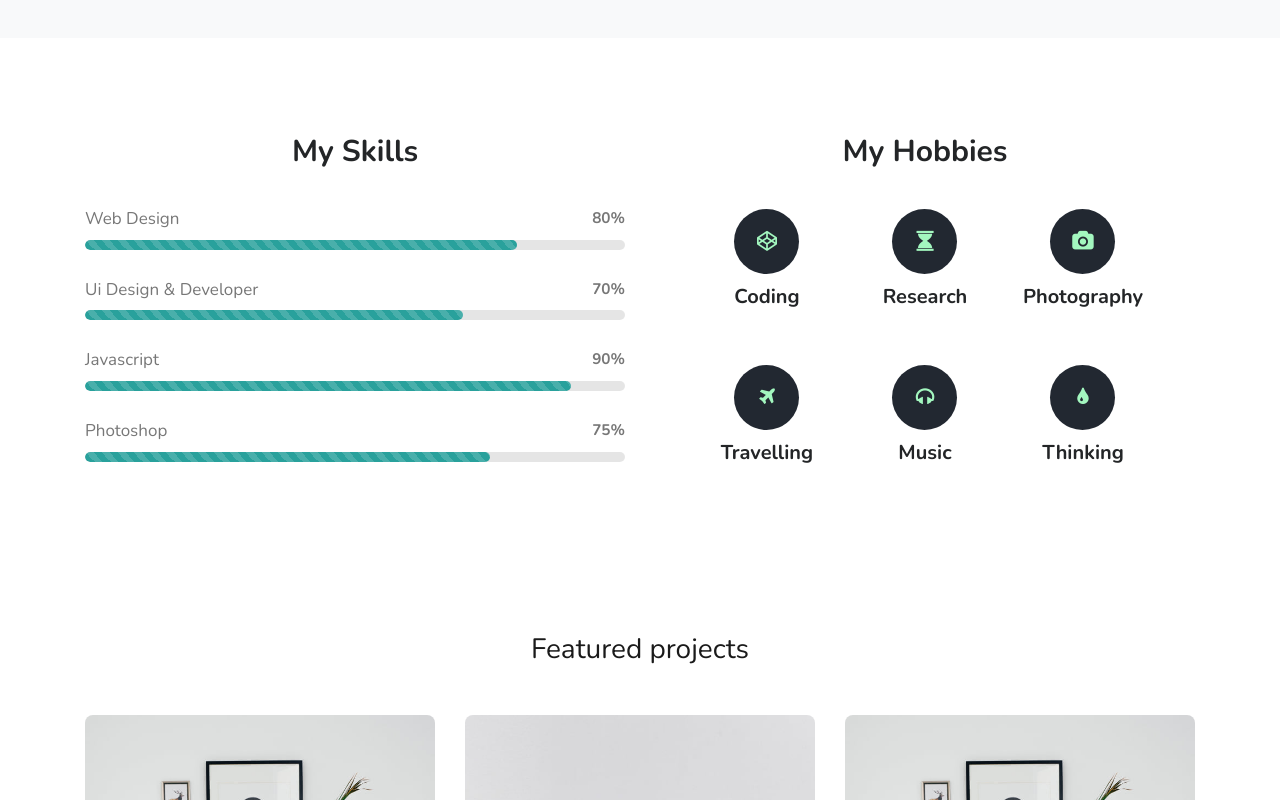
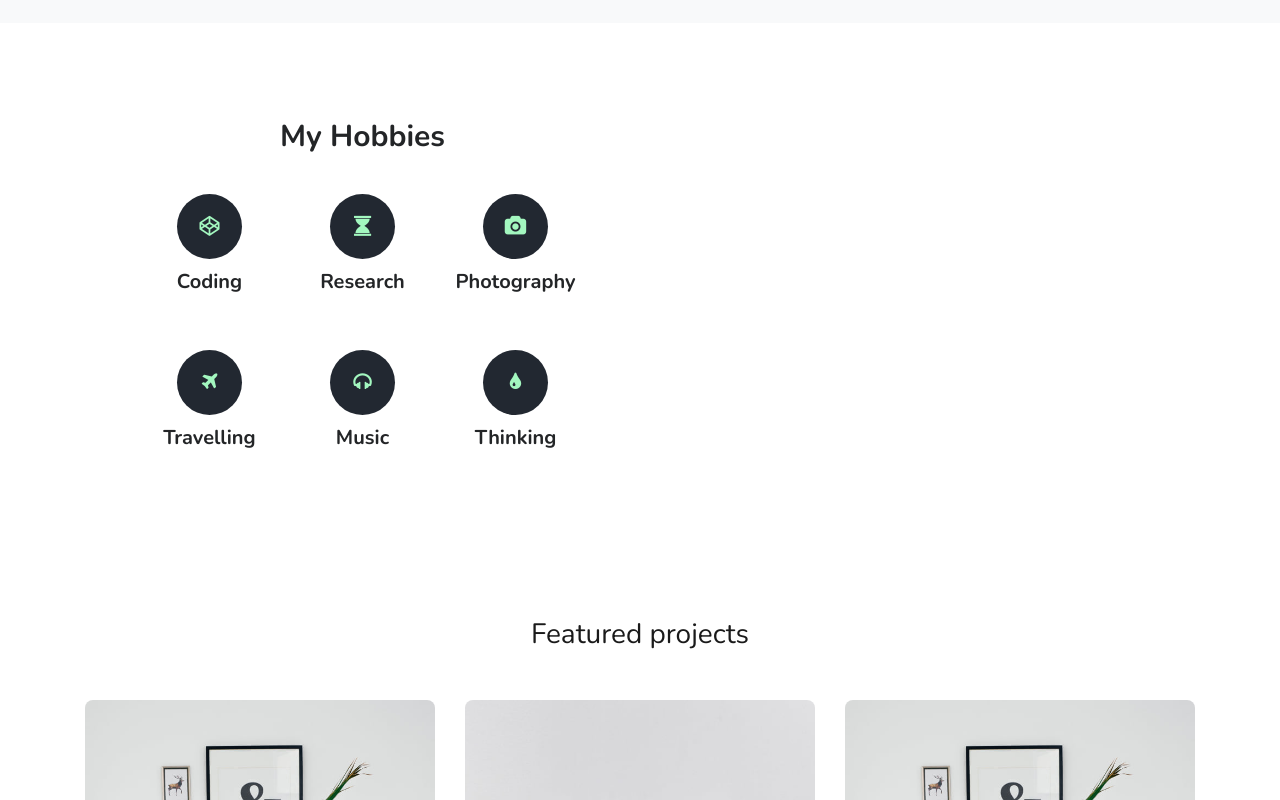
Before and after one commit to frank07-10/Portafolio, a plain HTML site: page about.html in a window 1280 px wide. Shown: the part 1609-2409 px from the top of the page. Drawn offline with nearby package versions, Linux system fonts and the light colour scheme.

Commit message:
Update about.html

```diff
--- a/about.html
+++ b/about.html
@@ -63,7 +63,7 @@ Author URL: http://w3layouts.com
             <div class="row about-content mb-lg-5">
                 <div class="col-lg-6 pr-md-5">
                     <div class="image-block">
-                        <img src="assets/images/me.png" class="img-fluid myphoto" alt="my photo" />
+                        <img src="assets/images/me1.jpg" class="img-fluid myphoto" alt="my photo" />
                         <img src="assets/images/cross.png" class="img-fluid pos" alt="dots" />
                     </div>
                 </div>
@@ -72,7 +72,6 @@ Author URL: http://w3layouts.com
                     <p class="mt-md-4 mt-3 mb-0"> 10th semester economics student.
                         Seeking opportunities to apply my skills and knowledge in Corporate Finance and Data Analysis.
                     </p>
-                    <img src="assets/images/signature.png" class="img-fluid signature" width="300px" alt="my photo" />
                     <p class="m-0 mb-2"></p>
                     <h6>20/10/2000.</h6>
                 </div>
@@ -143,31 +142,6 @@ Author URL: http://w3layouts.com
     <!-- skills and hobbies -->
     <div class="w3l-skills py-5" id="skills">
         <div class="container py-lg-5 py-md-3">
-            <div class="modal-spa">
-                <div class="row skills">
-                    <div class="col-lg-6 bar-grids bargrids-left">
-                        <h4> My Skills </h4>
-                        <h6>web design <span> 80% </span></h6>
-                        <div class="progress">
-                            <div class="progress-bar progress-bar-striped active bg-primary" style="width: 80%">
-                            </div>
-                        </div>
-                        <h6>ui design & developer <span> 70% </span></h6>
-                        <div class="progress  w3-bar-grids">
-                            <div class="progress-bar progress-bar-striped active" style="width: 70%">
-                            </div>
-                        </div>
-                        <h6>Javascript<span>90% </span></h6>
-                        <div class="progress  w3-bar-grids">
-                            <div class="progress-bar progress-bar-striped active" style="width: 90%">
-                            </div>
-                        </div>
-                        <h6>Photoshop <span> 75% </span></h6>
-                        <div class="progress  w3-bar-grids prgs-w3-last">
-                            <div class="progress-bar progress-bar-striped active" style="width: 75%">
-                            </div>
-                        </div>
-                    </div>
                     <div class="col-lg-6 bar-grids w3-bar-grids mt-lg-0 mt-5">
                         <h4> My Hobbies </h4>
                         <div class="row pl-lg-5 pr-lg-5">
```
